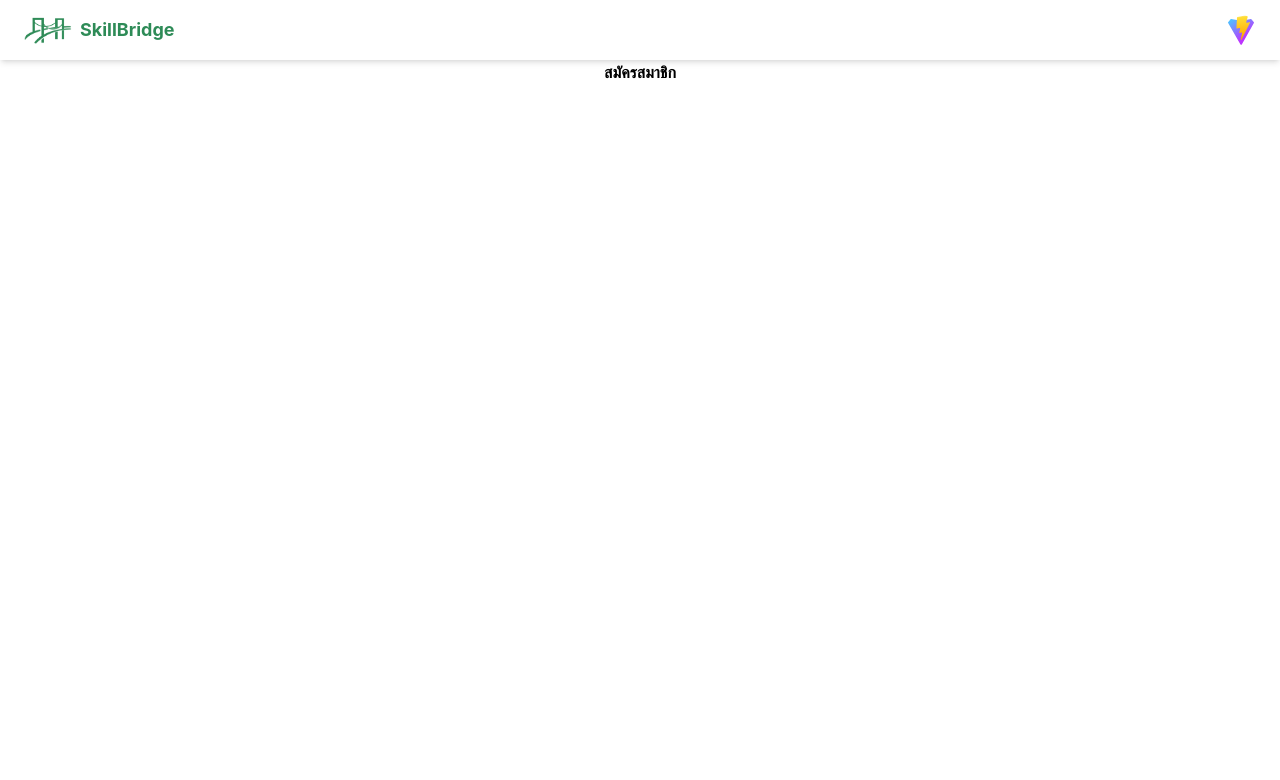
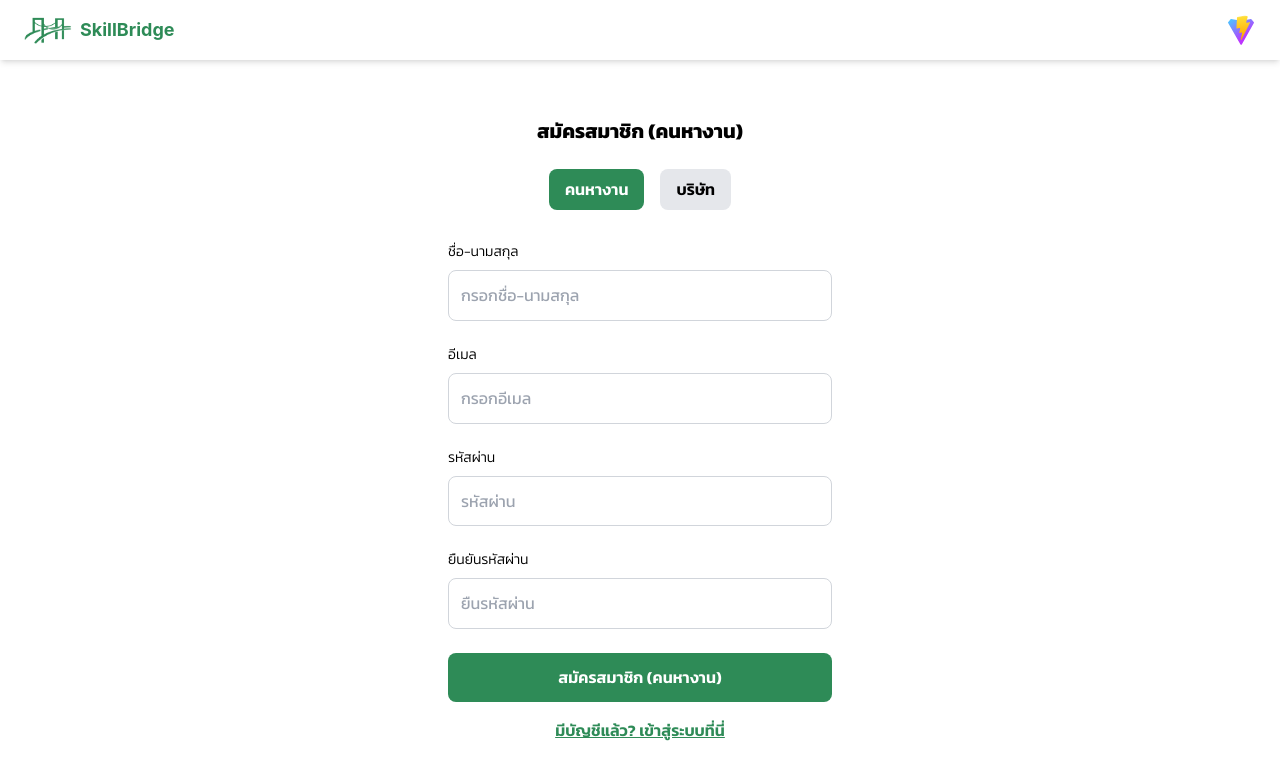
Before and after one commit to XQEX/se_frontend, a React (Vite) app: page /signup in a window 1280 px wide. Shown: the top 780 px of the page. Built offline with nearby package versions, Linux system fonts and the light colour scheme.

Commit message:
signin signup ver.1

```diff
--- a/src/pages/SignIn.tsx
+++ b/src/pages/SignIn.tsx
@@ -1,43 +1,58 @@
 import React from "react";
 import Navbar from "../components/Navbar";
-import { Button } from "@mantine/core";
+import { Link } from "react-router-dom";
 
 function SignIn() {
   return (
     <div className="h-screen flex flex-col">
+      {/* Navbar */}
       <Navbar />
-      <div className="flex p-5">
-        <div className="kanit-bold text-center pt-5">เข้าสู่ระบบ</div>
-        <button className="bg-seagreen text-white kanit-semibold w-30 h-15 rounded">
-          สำหรับบริษัทคลิคที่นี่
-        </button>
-      </div>
 
-      <div className="flex flex-col p-10 justify-center">
-        <label className="text-black text-sm mb-1 kanit-light">
+      {/* Main Content */}
+      <div className="flex flex-col items-center justify-center flex-grow px-5">
+        {/* Title */}
+        <h1 className="kanit-bold text-xl text-center mb-8">เข้าสู่ระบบ</h1>
+
+        {/* Form Section */}
+        <div className="w-full max-w-sm space-y-6">
+          {/* Username/Email Input */}
+          <div className="flex flex-col">
+            <label className="text-black text-sm mb-2 kanit-light">
               ชื่อผู้ใช้งานหรืออีเมล
             </label>
             <input
               type="text"
               placeholder="ชื่อผู้ใช้งานหรืออีเมล"
-          className="text-black placeholder-kanit rounded-lg border border-gray-300 w-2/5 p-2"
+              className="text-black placeholder-kanit rounded-lg border border-gray-300 p-3"
             />
           </div>
-      <div className="flex flex-col px-10">
-        <label className="text-black text-sm mb-1 kanit-light">รหัสผ่าน</label>
+
+          {/* Password Input */}
+          <div className="flex flex-col">
+            <label className="text-black text-sm mb-2 kanit-light">
+              รหัสผ่าน
+            </label>
             <input
-          type="text"
+              type="password"
               placeholder="รหัสผ่าน"
-          className="text-black placeholder-kanit rounded-lg border border-gray-300 w-2/5 p-2"
+              className="text-black placeholder-kanit rounded-lg border border-gray-300 p-3"
             />
           </div>
+
+          {/* Login Button */}
           <div className="flex justify-center">
-        <button className="bg-seagreen text-white kanit-semibold w-100 h-50 rounded">
+            <button className="bg-seagreen text-white kanit-semibold w-full py-3 rounded-lg">
               เข้าสู่ระบบ
             </button>
-        <button className="border-spacing-4 text-black kanit-semibold w-10 h-5 pt-8">
-          ยังไม่ได้สมัครสมาชิค? สมัครที่นี่
-        </button>
+          </div>
+        </div>
+
+        {/* Footer */}
+        <div className="mt-4 text-center">
+          <Link to="/SignUp" className="text-seagreen kanit-semibold underline">
+            ยังไม่ได้สมัครสมาชิก? สมัครที่นี่
+          </Link>
+        </div>
       </div>
     </div>
   );
--- a/src/pages/SignUp.tsx
+++ b/src/pages/SignUp.tsx
@@ -1,11 +1,127 @@
-import React from "react";
+import React, { useState } from "react";
 import Navbar from "../components/Navbar";
+import { Link } from "react-router-dom";
 
 function SignUp() {
+  const [userType, setUserType] = useState("jobSeeker"); // "jobSeeker" หรือ "employer"
+
   return (
     <div className="h-screen flex flex-col">
+      {/* Navbar */}
       <Navbar />
-      <div className="text-center font-bold">สมัครสมาชิก</div>
+
+      {/* Main Content */}
+      <div className="flex flex-col items-center justify-center flex-grow px-5">
+        {/* Title */}
+        <h1 className="kanit-bold text-xl text-center mb-6">
+          {userType === "jobSeeker"
+            ? "สมัครสมาชิก (คนหางาน)"
+            : "สมัครสมาชิก (บริษัท)"}
+        </h1>
+
+        {/* Toggle Buttons */}
+        <div className="flex space-x-4 mb-8">
+          <button
+            onClick={() => setUserType("jobSeeker")}
+            className={`px-4 py-2 rounded-lg kanit-semibold ${
+              userType === "jobSeeker"
+                ? "bg-seagreen text-white"
+                : "bg-gray-200 text-black"
+            }`}
+          >
+            คนหางาน
+          </button>
+          <button
+            onClick={() => setUserType("employer")}
+            className={`px-4 py-2 rounded-lg kanit-semibold ${
+              userType === "employer"
+                ? "bg-seagreen text-white"
+                : "bg-gray-200 text-black"
+            }`}
+          >
+            บริษัท
+          </button>
+        </div>
+
+        {/* Form Section */}
+        <div className="w-full max-w-sm space-y-6">
+          {/* Name Input */}
+          <div className="flex flex-col">
+            <label className="text-black text-sm mb-2 kanit-light">
+              {userType === "jobSeeker" ? "ชื่อ-นามสกุล" : "ชื่อบริษัท"}
+            </label>
+            <input
+              type="text"
+              placeholder={
+                userType === "jobSeeker" ? "กรอกชื่อ-นามสกุล" : "กรอกชื่อบริษัท"
+              }
+              className="text-black placeholder-kanit rounded-lg border border-gray-300 p-3"
+            />
+          </div>
+
+          {/* Email Input */}
+          <div className="flex flex-col">
+            <label className="text-black text-sm mb-2 kanit-light">อีเมล</label>
+            <input
+              type="email"
+              placeholder="กรอกอีเมล"
+              className="text-black placeholder-kanit rounded-lg border border-gray-300 p-3"
+            />
+          </div>
+
+          {/* Password Input */}
+          <div className="flex flex-col">
+            <label className="text-black text-sm mb-2 kanit-light">
+              รหัสผ่าน
+            </label>
+            <input
+              type="password"
+              placeholder="รหัสผ่าน"
+              className="text-black placeholder-kanit rounded-lg border border-gray-300 p-3"
+            />
+          </div>
+          <div className="flex flex-col">
+            <label className="text-black text-sm mb-2 kanit-light">
+              ยืนยันรหัสผ่าน
+            </label>
+            <input
+              type="password"
+              placeholder="ยืนรหัสผ่าน"
+              className="text-black placeholder-kanit rounded-lg border border-gray-300 p-3"
+            />
+          </div>
+
+          {/* Extra Input for Employer */}
+          {userType === "employer" && (
+            <div className="flex flex-col">
+              <label className="text-black text-sm mb-2 kanit-light">
+                เว็บไซต์บริษัท (ถ้ามี)
+              </label>
+              <input
+                type="url"
+                placeholder="กรอกเว็บไซต์บริษัท"
+                className="text-black placeholder-kanit rounded-lg border border-gray-300 p-3"
+              />
+            </div>
+          )}
+
+          {/* Sign Up Button */}
+          <div className="flex justify-center">
+            <button className="bg-seagreen text-white kanit-semibold w-full py-3 rounded-lg">
+              {userType === "jobSeeker"
+                ? "สมัครสมาชิก (คนหางาน)"
+                : "สมัครสมาชิก (บริษัท)"}
+            </button>
+          </div>
+        </div>
+
+        {/* Footer */}
+        <div className="mt-4 text-center">
+          <Link to="/SignIn" className="text-seagreen kanit-semibold underline">
+            มีบัญชีแล้ว? เข้าสู่ระบบที่นี่
+          </Link>
+        </div>
+      </div>
     </div>
   );
 }
```
Lines whose indentation alone changed are shown as unchanged.
